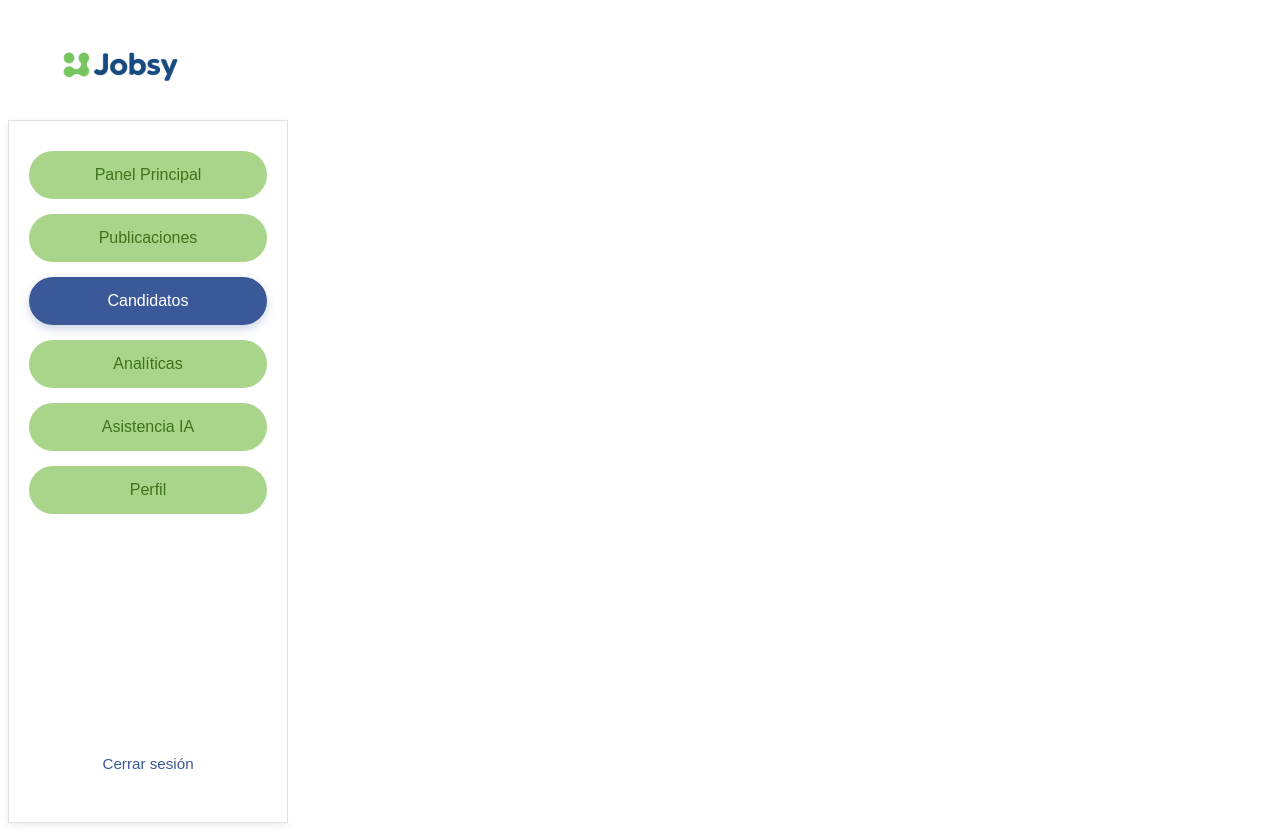
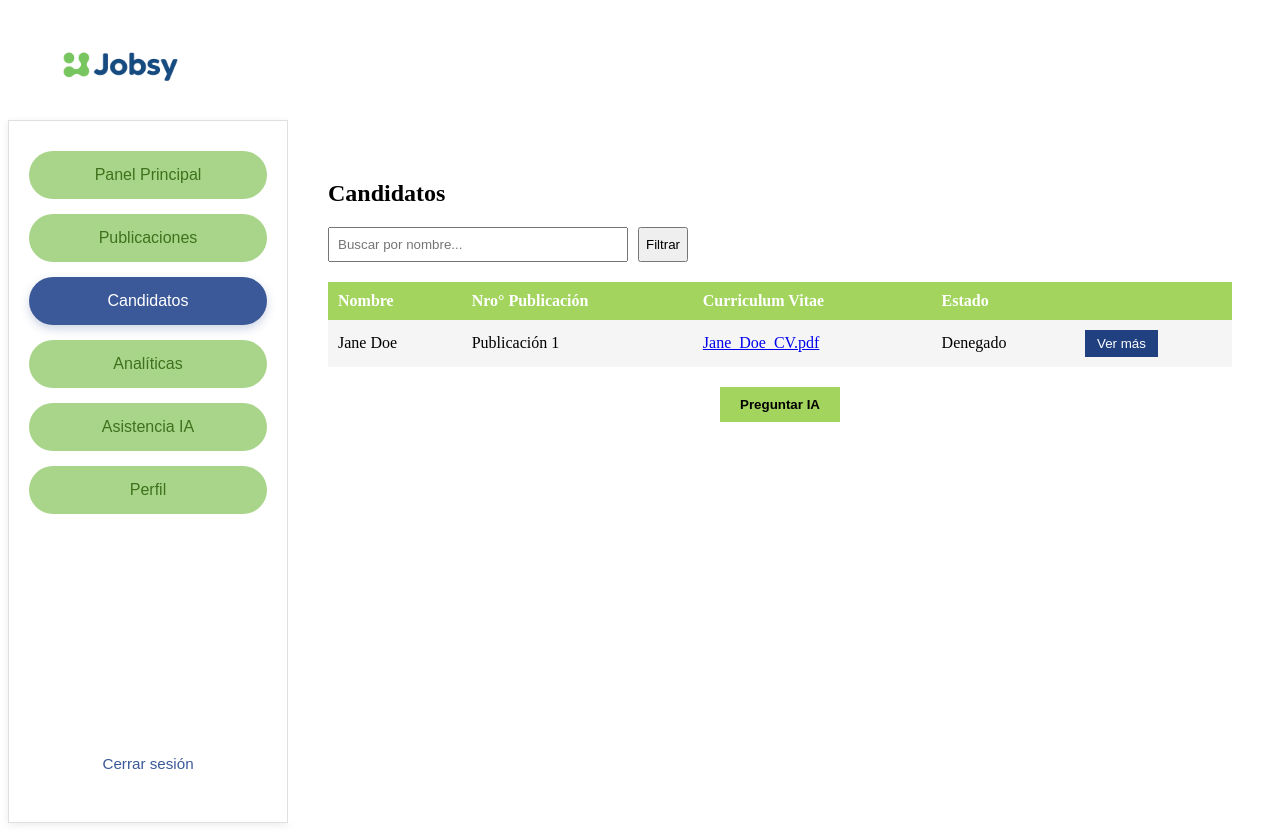
Before and after one commit to Aplicaciones-WEB-Report/frontend-app, a Vue app: page /reclutador/candidatos in a window 1280 px wide. Built offline with nearby package versions, Linux system fonts and the light colour scheme; data requests are answered from the project's data file.

Commit message:
feat: add Candidatos.vue in pages

```diff
--- a/src/app/modules/reclutador/pages/Candidatos.vue
+++ b/src/app/modules/reclutador/pages/Candidatos.vue
@@ -1,13 +1,148 @@
 <script>
+import { CandidatoService } from '../services/candidato.service.js';
+import { Candidato } from '../model/Candidato.entity.js';
+
 export default {
-  name: "Candidatos"
-}
+  name: 'Candidato',
+  data() {
+    return {
+      filtroNombre: '',
+      candidatos: [],
+      mostrarTodosCandidatos: false
+    };
+  },
+  computed: {
+    candidatosFiltrados() {
+      if (!this.filtroNombre) return this.candidatos;
+      return this.candidatos.filter(c =>
+          c.name.toLowerCase().includes(this.filtroNombre.toLowerCase())
+      );
+    },
+    candidatosFiltradosMostrados() {
+      return this.mostrarTodosCandidatos
+          ? this.candidatosFiltrados
+          : this.candidatosFiltrados.slice(0, 1);
+    }
+  },
+  methods: {
+    async cargarCandidatos() {
+      const datos = await CandidatoService.obtenerCandidatos();
+      this.candidatos = datos.map(c =>
+          Candidato.toDisplayableCandidato(
+              new Candidato(c.name, c.publicationNumber, c.cv, c.posible)
+          )
+      );
+    },
+    mostrarTodos() {
+      this.mostrarTodosCandidatos = true;
+    },
+    filtrarCandidatos() {
+      this.mostrarTodosCandidatos = false;
+    }
+  },
+  mounted() {
+    this.cargarCandidatos();
+  }
+};
 </script>
 
 <template>
+  <div class="reclutador-candidatos">
+    <h2>Candidatos</h2>
 
+    <div class="search-filter">
+      <input
+          v-model="filtroNombre"
+          type="text"
+          placeholder="Buscar por nombre..."
+      />
+      <button @click="filtrarCandidatos">Filtrar</button>
+    </div>
+
+    <table>
+      <thead>
+      <tr>
+        <th>Nombre</th>
+        <th>Nro° Publicación</th>
+        <th>Curriculum Vitae</th>
+        <th>Estado</th>
+        <th></th>
+      </tr>
+      </thead>
+      <tbody>
+      <tr
+          v-for="(candidato, index) in candidatosFiltradosMostrados"
+          :key="index"
+      >
+        <td>{{ candidato.name }}</td>
+        <td>{{ candidato.publicationNumber }}</td>
+        <td>
+          <a :href="candidato.cv" target="_blank">{{ candidato.cv }}</a>
+        </td>
+        <td>{{ candidato.status }}</td>
+        <td><button class="ver-mas">Ver más</button></td>
+      </tr>
+      </tbody>
+    </table>
+
+    <div class="preguntar-ia-container">
+      <button class="preguntar-ia" @click="mostrarTodos">Preguntar IA</button>
+    </div>
+  </div>
 </template>
 
 <style scoped>
+.reclutador-candidatos {
+  padding: 20px;
+}
 
+.search-filter {
+  display: flex;
+  gap: 10px;
+  margin-bottom: 20px;
+}
+
+.search-filter input {
+  padding: 8px;
+  width: 300px;
+}
+
+table {
+  width: 100%;
+  border-collapse: collapse;
+  margin-bottom: 20px;
+}
+
+th {
+  background-color: #a2d45e;
+  color: white;
+  padding: 10px;
+  text-align: left;
+}
+
+td {
+  padding: 10px;
+  background-color: #f5f5f5;
+}
+
+.ver-mas {
+  background-color: #204080;
+  color: white;
+  border: none;
+  padding: 6px 12px;
+  cursor: pointer;
+}
+
+.preguntar-ia-container {
+  display: flex;
+  justify-content: center;
+}
+
+.preguntar-ia {
+  background-color: #a2d45e;
+  border: none;
+  padding: 10px 20px;
+  font-weight: bold;
+  cursor: pointer;
+}
 </style>
```
